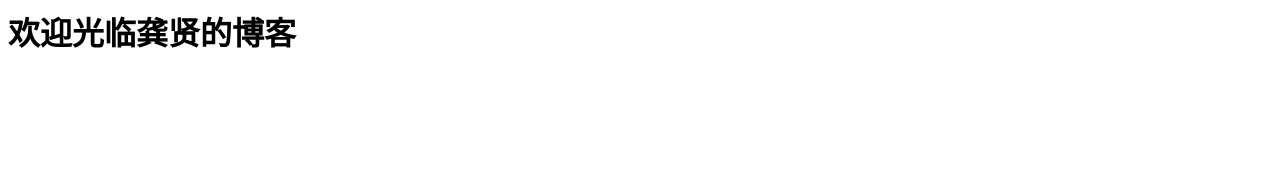
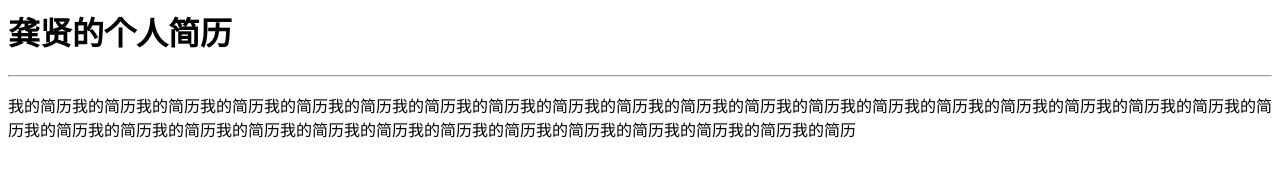
Before and after one commit to xianweb/resume, a plain HTML site: page index.html in a window 1280 px wide. Drawn offline with Linux system fonts and the light colour scheme.

Commit message:
修改了

```diff
--- a/index.html
+++ b/index.html
@@ -1 +1,3 @@
-<h1>欢迎光临龚贤的博客</h1>
+<h1>龚贤的个人简历</h1>
+<hr>
+<p>我的简历我的简历我的简历我的简历我的简历我的简历我的简历我的简历我的简历我的简历我的简历我的简历我的简历我的简历我的简历我的简历我的简历我的简历我的简历我的简历我的简历我的简历我的简历我的简历我的简历我的简历我的简历我的简历我的简历我的简历我的简历我的简历我的简历</p>
```
